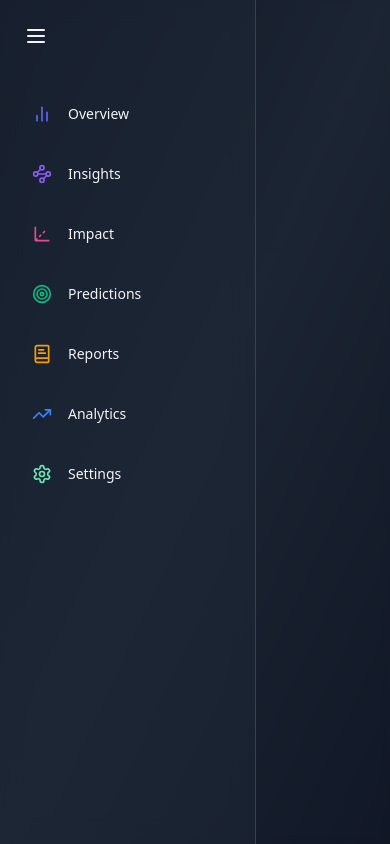
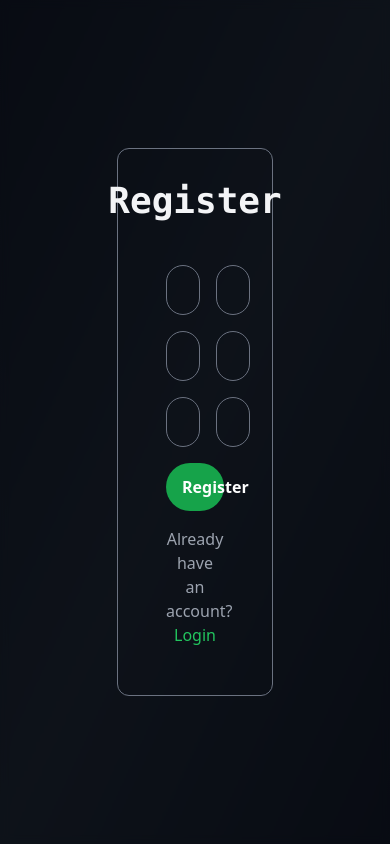
Before and after one commit to PurveshMali/PBL, a React (Vite) app in the folder frontend/: page /register in a window 390 px wide. Built offline with nearby package versions, Linux system fonts and the light colour scheme.

Commit message:
Register and Login UI done

```diff
--- a/frontend/src/App.jsx
+++ b/frontend/src/App.jsx
@@ -8,6 +8,8 @@ import SettingsPage from './pages/SettingsPage'
 import LandingPage from './pages/LandingPage'
 import SplashCursor from './animations/SplashCursor'
 import LoginPage from './pages/LoginPage'
+import RegisterPage from './pages/RegisterPage'
+import ForgotPassword from './pages/ForgotPassword'
 
 const App = () => {
 
@@ -21,7 +23,7 @@ const App = () => {
 
     </div>
     {/* <SplashCursor /> */}
-    {location.pathname != "/" && location.pathname != "/login" && <SideBar />}
+    {location.pathname != "/" && location.pathname != "/login" && location.pathname != "/register" && location.pathname != "/forgot-password" && <SideBar />}
       <Routes>
         <Route path='/' element={<LandingPage />} />
         <Route path='/login' element={<LoginPage />} />
@@ -29,6 +31,8 @@ const App = () => {
         <Route path='/insights' element={<PowerPlantInsights />} />
         <Route path='/impacts' element={<ImpactPage />} />
         <Route path='/settings' element={<SettingsPage />} />
+        <Route path='/register' element={<RegisterPage />} />
+        <Route path='/forgot-password' element={<ForgotPassword />} />
       </Routes>
     </div>
   )
--- /dev/null
+++ b/frontend/src/pages/ForgotPassword.jsx
@@ -0,0 +1,11 @@
+import React from 'react'
+
+const ForgotPassword = () => {
+  return (
+    <div>
+      <h1>Forget Password</h1>
+    </div>
+  )
+}
+
+export default ForgotPassword
--- a/frontend/src/pages/LoginPage.jsx
+++ b/frontend/src/pages/LoginPage.jsx
@@ -13,9 +13,9 @@ const LoginPage = () => {
         animate={{ opacity: 1, y: 0 }}
         transition={{ duration: 1 }}
         className="w-[30%] h-auto bg-transperenrt border border-gray-500 rounded-xl flex flex-col items-center justify-center z-10
-      p-3"
+      p-6"
       >
-        <h2 className="text-4xl font-semibold text-gray-100 mt-2 font-mono">Login</h2>
+        <h2 className="text-4xl font-semibold text-gray-100 mt-2 mb-5 font-mono">Login</h2>
         <form
           action=""
           className="flex flex-col items-center justify-between gap-4 w-full h-full p-6"
@@ -24,28 +24,31 @@ const LoginPage = () => {
           }}
         >
           <input
-            className="w-full mb-2 bg-transparent border border-gray-500 py-3 px-4 rounded-3xl text-white focus:outline-none focus:ring-1 focus:ring-green-500"
+            className="w-full mb-5 bg-transparent border border-gray-500 py-3 px-4 rounded-3xl text-white focus:outline-none focus:ring-1 focus:ring-green-500"
             type="text"
             placeholder="Username"
           />
           <input
-            className="w-full mb-2 bg-transparent border border-gray-500 py-3 px-4 rounded-3xl text-white focus:outline-none focus:ring-1 focus:ring-green-500"
+            className="w-full mb-5 bg-transparent border border-gray-500 py-3 px-4 rounded-3xl text-white focus:outline-none focus:ring-1 focus:ring-green-500"
             type="text"
-            placeholder="Username"
-          />
-          <input
-            className="w-full mb-2 bg-transparent border border-gray-500 py-3 px-4 rounded-3xl text-white focus:outline-none focus:ring-1 focus:ring-green-500"
-            type="text"
-            placeholder="Username"
-          />
-          <input
-            className="w-full mb-2 py-3 px-4 rounded-3xl bg-transparent border border-gray-500  text-white focus:outline-none focus:ring-1 focus:ring-green-500"
-            type="text"
-            placeholder="Username"
+            placeholder="Password"
           />
           <button className="bg-green-600 hover:bg-green-700 w-full text-white font-bold py-3 px-4 rounded-3xl transition duration-200sm:w-auto">
             Login
           </button>
+          <a
+            className="text-gray-400 hover:text-white transition duration-200 sm:w-auto"
+            href="/forgot-password"
+          >
+            Forgot Password?
+          </a>
+
+          <p className="text-gray-400 hover:text-white transition duration-200 sm:w-auto">
+            Don't have an account?{" "}
+            <a className="text-green-500 hover:text-green-600 transition duration-200" href="/register">
+              Register
+            </a>
+          </p>
         </form>
       </motion.div>
     </motion.div>
--- /dev/null
+++ b/frontend/src/pages/RegisterPage.jsx
@@ -0,0 +1,75 @@
+import React from "react";
+import { motion } from "framer-motion";
+
+const submitHandler = (e) => {
+  e.preventDefault();
+};
+
+const RegisterPage = () => {
+  return (
+    <motion.div className="min-h-screen bg-transparent text-gray-100 flex flex-col z-10 w-full relative items-center justify-center">
+      <div className="absolute inset-0 bg-black bg-opacity-50 z-0"></div>
+      <motion.div
+        initial={{ opacity: 0, y: 50 }}
+        animate={{ opacity: 1, y: 0 }}
+        transition={{ duration: 1 }}
+        className="w-[40%] h-auto bg-transparent border border-gray-500 rounded-xl flex flex-col items-center justify-center z-10 p-6"
+      >
+        <h2 className="text-4xl font-semibold text-gray-100 mt-2 mb-5 font-mono">Register</h2>
+        <form
+          className="flex flex-col gap-4 w-full h-full p-6"
+          onSubmit={submitHandler}
+        >
+          <div className="flex w-full gap-4">
+            <input
+              className="w-1/2 bg-transparent border border-gray-500 py-3 px-4 rounded-3xl text-white focus:outline-none focus:ring-1 focus:ring-green-500"
+              type="text"
+              placeholder="First Name"
+            />
+            <input
+              className="w-1/2 bg-transparent border border-gray-500 py-3 px-4 rounded-3xl text-white focus:outline-none focus:ring-1 focus:ring-green-500"
+              type="text"
+              placeholder="Last Name"
+            />
+          </div>
+          <div className="flex w-full gap-4">
+            <input
+              className="w-1/2 bg-transparent border border-gray-500 py-3 px-4 rounded-3xl text-white focus:outline-none focus:ring-1 focus:ring-green-500"
+              type="email"
+              placeholder="Email"
+            />
+            <input
+              className="w-1/2 bg-transparent border border-gray-500 py-3 px-4 rounded-3xl text-white focus:outline-none focus:ring-1 focus:ring-green-500"
+              type="tel"
+              placeholder="Mobile"
+            />
+          </div>
+          <div className="flex w-full gap-4">
+            <input
+              className="w-1/2 bg-transparent border border-gray-500 py-3 px-4 rounded-3xl text-white focus:outline-none focus:ring-1 focus:ring-green-500"
+              type="password"
+              placeholder="Password"
+            />
+            <input
+              className="w-1/2 bg-transparent border border-gray-500 py-3 px-4 rounded-3xl text-white focus:outline-none focus:ring-1 focus:ring-green-500"
+              type="password"
+              placeholder="Confirm Password"
+            />
+          </div>
+
+          <button className="bg-green-600 hover:bg-green-700 w-full text-white font-bold py-3 px-4 rounded-3xl transition duration-200">
+            Register
+          </button>
+          <p className="text-gray-400 hover:text-white transition duration-200 text-center">
+            Already have an account? {" "}
+            <a className="text-green-500 hover:text-green-600 transition duration-200" href="/login">
+              Login
+            </a>
+          </p>
+        </form>
+      </motion.div>
+    </motion.div>
+  );
+};
+
+export default RegisterPage;
```
